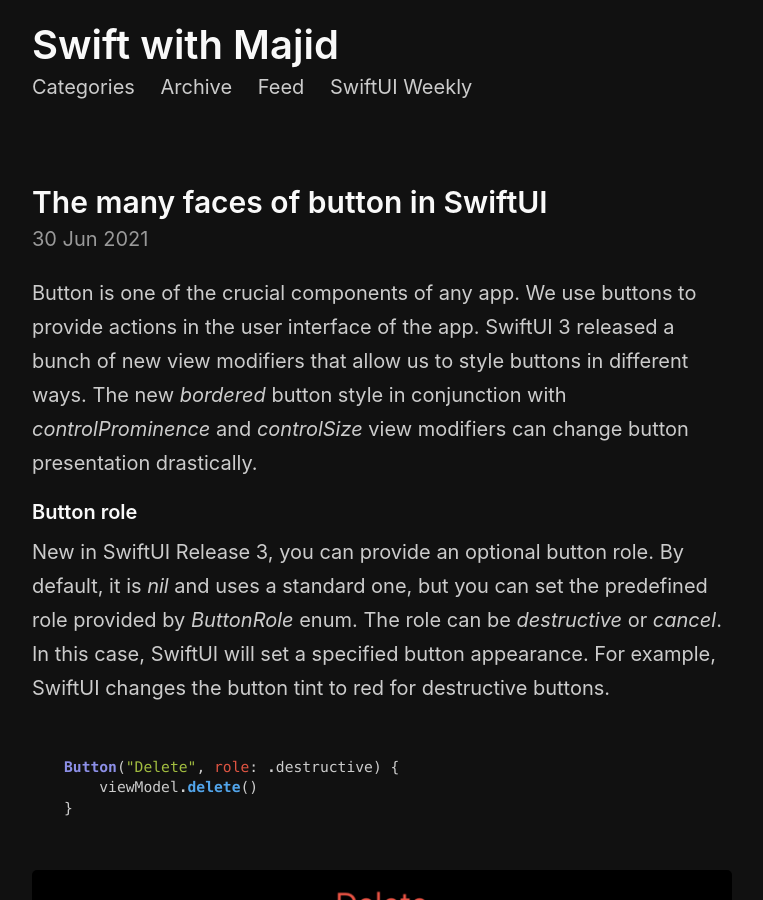
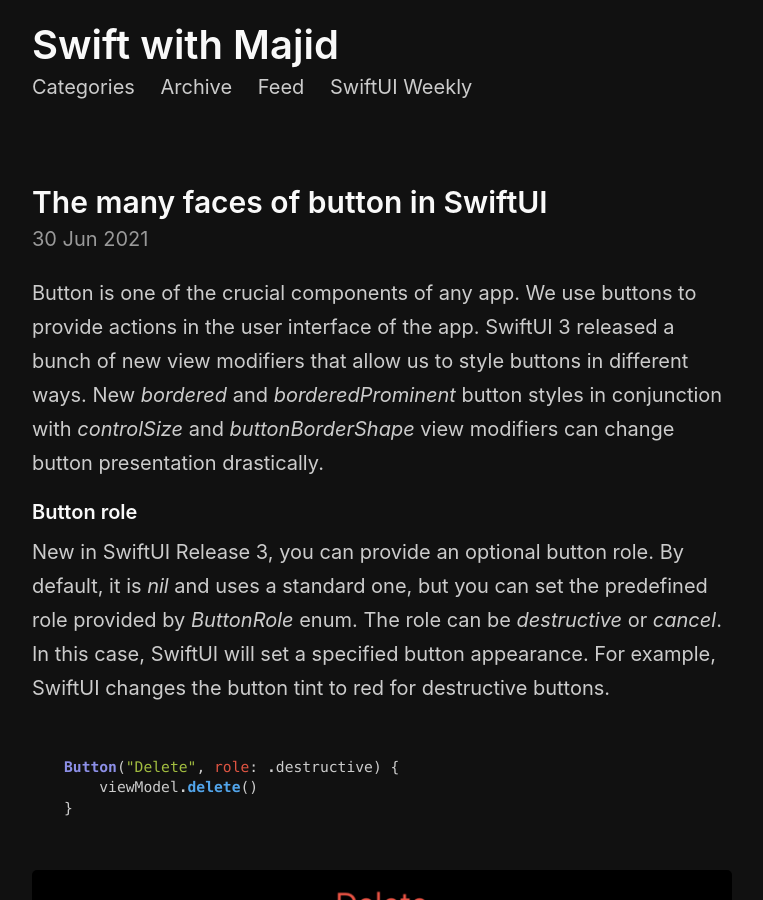
Before and after one commit to mecid/mecid.github.io, a Jekyll site: the page built from _posts/2021-06-30-the-many-faces-of-button-in-swiftui.md, in a window 1280 px wide and 900 px high. Shown: the whole window, without its empty margins (258-1021 px from the left). Built offline with Jekyll 4.4.1, drawn with Linux system fonts in a browser that asks for light colours.

Commit message:
the many faces of button post's introduction improved

```diff
--- a/_posts/2021-06-30-the-many-faces-of-button-in-swiftui.md
+++ b/_posts/2021-06-30-the-many-faces-of-button-in-swiftui.md
@@ -5,7 +5,7 @@
 category: Mastering SwiftUI views
 ---
 
-Button is one of the crucial components of any app. We use buttons to provide actions in the user interface of the app. SwiftUI 3 released a bunch of new view modifiers that allow us to style buttons in different ways. The new *bordered* button style in conjunction with *controlProminence* and *controlSize* view modifiers can change button presentation drastically.
+Button is one of the crucial components of any app. We use buttons to provide actions in the user interface of the app. SwiftUI 3 released a bunch of new view modifiers that allow us to style buttons in different ways. New *bordered* and *borderedProminent* button styles in conjunction with *controlSize* and *buttonBorderShape* view modifiers can change button presentation drastically.
 
 {% include friends.html %}
 
```
